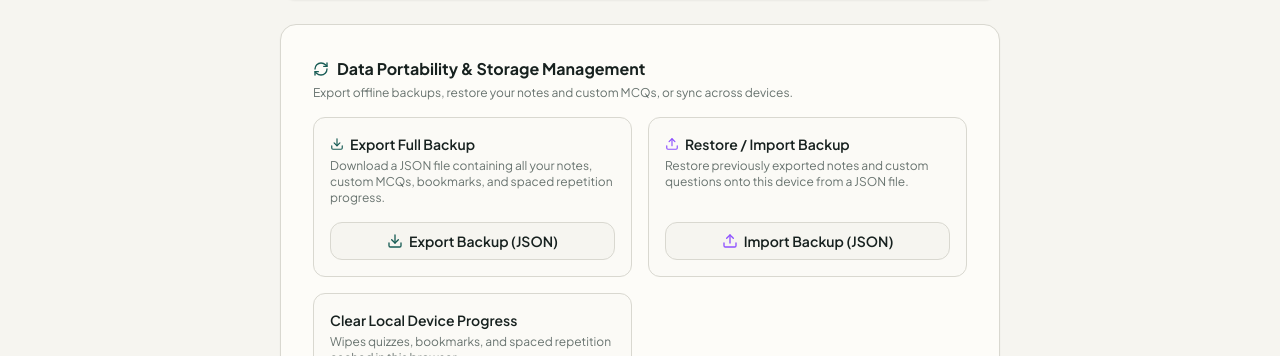
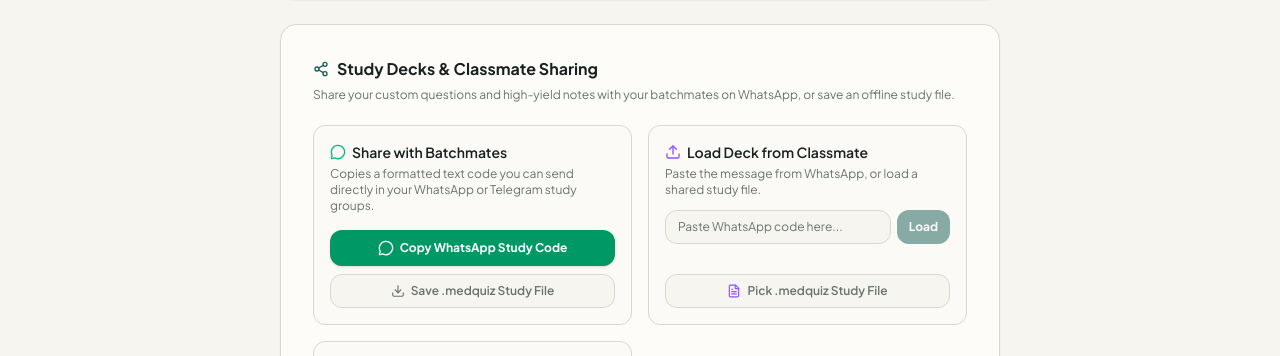
Before and after one commit to LakshyaVerma123kl/Med-Bud, a Next.js app: page /settings in a window 1280 px wide. Shown: the part 596-952 px from the top of the page. Built offline with nearby package versions, Linux system fonts and the light colour scheme; no server answers.

Commit message:
feat: implement custom MCQ creation interface and shareable deck functionality

```diff
--- a/src/app/settings/page.tsx
+++ b/src/app/settings/page.tsx
@@ -19,6 +19,10 @@
   Cloud,
   LogIn,
   Share2,
+  Copy,
+  MessageCircle,
+  Check,
+  FileText,
 } from "lucide-react";
 import { useSync } from "@/hooks/useSync";
 
@@ -37,9 +41,11 @@
   const { fetchRemoteData } = useSync();
   const fileInputRef = useRef<HTMLInputElement>(null);
 
-  const handleExportBackup = () => {
-    try {
-      const backupData = {
+  const [pasteInput, setPasteInput] = useState("");
+  const [isCopied, setIsCopied] = useState(false);
+
+  const getExportPayload = () => {
+    return {
       app: "MedQuiz Pro",
       version: 1,
       exportedAt: new Date().toISOString(),
@@ -52,28 +58,147 @@
         mnemonics: JSON.parse(localStorage.getItem("medquiz_mnemonics") || "{}"),
       },
     };
+  };
 
-      const blob = new Blob([JSON.stringify(backupData, null, 2)], {
+  const handleCopyWhatsAppCode = async () => {
+    try {
+      const payload = getExportPayload();
+      const jsonStr = JSON.stringify(payload);
+      const code = btoa(encodeURIComponent(jsonStr));
+      const questionsCount = payload.data.customQuestions.length;
+      const notesCount = Object.keys(payload.data.notes).length;
+
+      const shareText = `🩺 *MedQuiz Pro Study Deck*\n${questionsCount} custom MCQs • ${notesCount} high-yield notes\n\nTo load this in your app:\n1. Open MedQuiz Pro ➔ Settings\n2. Paste in "Load Study Deck":\n\nMEDQUIZ_${code}`;
+
+      if (navigator.clipboard) {
+        await navigator.clipboard.writeText(shareText);
+      } else {
+        const textarea = document.createElement("textarea");
+        textarea.value = shareText;
+        document.body.appendChild(textarea);
+        textarea.select();
+        document.execCommand("copy");
+        document.body.removeChild(textarea);
+      }
+
+      setIsCopied(true);
+      setTimeout(() => setIsCopied(false), 2500);
+      setMessage({
+        type: "success",
+        text: "Study Code copied! Paste it into your WhatsApp or Telegram study group.",
+      });
+    } catch (e) {
+      console.error(e);
+      setMessage({ type: "error", text: "Could not generate share code." });
+    }
+  };
+
+  const handleDownloadStudyFile = () => {
+    try {
+      const payload = getExportPayload();
+      const blob = new Blob([JSON.stringify(payload, null, 2)], {
         type: "application/json",
       });
       const url = URL.createObjectURL(blob);
       const a = document.createElement("a");
       const dateStr = new Date().toISOString().split("T")[0];
       a.href = url;
-      a.download = `medquiz-backup-${dateStr}.json`;
+      a.download = `MedQuiz-StudyDeck-${dateStr}.medquiz`;
       document.body.appendChild(a);
       a.click();
       document.body.removeChild(a);
       URL.revokeObjectURL(url);
 
-      setMessage({ type: "success", text: "Backup file downloaded successfully!" });
+      setMessage({ type: "success", text: "Study deck file (.medquiz) downloaded!" });
     } catch (e) {
       console.error(e);
-      setMessage({ type: "error", text: "Failed to create backup." });
+      setMessage({ type: "error", text: "Failed to download study file." });
     }
   };
 
-  const handleImportBackup = (e: React.ChangeEvent<HTMLInputElement>) => {
+  const processImportPayload = (parsed: any) => {
+    if (!parsed?.data) {
+      throw new Error("Invalid study deck format");
+    }
+    const { notes, customQuestions, bookmarks, progress, spacedRepetition, mnemonics } = parsed.data;
+
+    let restoredNotes = 0;
+    let restoredQuestions = 0;
+
+    // Smart merge notes
+    if (notes && typeof notes === "object") {
+      const existing = JSON.parse(localStorage.getItem("medquiz_notes") || "{}");
+      const merged = { ...existing, ...notes };
+      localStorage.setItem("medquiz_notes", JSON.stringify(merged));
+      restoredNotes = Object.keys(notes).length;
+    }
+
+    // Smart merge custom questions without duplicates
+    if (Array.isArray(customQuestions)) {
+      const existing: any[] = JSON.parse(localStorage.getItem("medquiz_custom_questions") || "[]");
+      const existingHashes = new Set(existing.map((q) => q.content_hash || q.id));
+      const newQuestions = customQuestions.filter((q) => !existingHashes.has(q.content_hash || q.id));
+      const merged = [...newQuestions, ...existing];
+      localStorage.setItem("medquiz_custom_questions", JSON.stringify(merged));
+      restoredQuestions = customQuestions.length;
+    }
+
+    // Merge bookmarks
+    if (Array.isArray(bookmarks)) {
+      const existing: string[] = JSON.parse(localStorage.getItem("medquiz_bookmarks") || "[]");
+      const merged = Array.from(new Set([...existing, ...bookmarks]));
+      localStorage.setItem("medquiz_bookmarks", JSON.stringify(merged));
+    }
+
+    if (progress && typeof progress === "object") {
+      localStorage.setItem("medquiz_progress", JSON.stringify(progress));
+    }
+    if (spacedRepetition && typeof spacedRepetition === "object") {
+      localStorage.setItem("medquiz_sr_state", JSON.stringify(spacedRepetition));
+    }
+    if (mnemonics && typeof mnemonics === "object") {
+      const existing = JSON.parse(localStorage.getItem("medquiz_mnemonics") || "{}");
+      localStorage.setItem("medquiz_mnemonics", JSON.stringify({ ...existing, ...mnemonics }));
+    }
+
+    return { restoredNotes, restoredQuestions };
+  };
+
+  const handleLoadPastedCode = () => {
+    if (!pasteInput.trim()) return;
+    try {
+      const raw = pasteInput.trim();
+      const match = raw.match(/MEDQUIZ_([A-Za-z0-9+/=]+)/);
+      if (match) {
+        const decoded = decodeURIComponent(atob(match[1]));
+        const parsed = JSON.parse(decoded);
+        const { restoredNotes, restoredQuestions } = processImportPayload(parsed);
+        setMessage({
+          type: "success",
+          text: `Study deck loaded! Merged ${restoredQuestions} custom MCQs & ${restoredNotes} notes.`,
+        });
+        setPasteInput("");
+        return;
+      }
+
+      // Fallback for raw JSON paste
+      const parsed = JSON.parse(raw);
+      const { restoredNotes, restoredQuestions } = processImportPayload(parsed);
+      setMessage({
+        type: "success",
+        text: `Study deck loaded! Merged ${restoredQuestions} custom MCQs & ${restoredNotes} notes.`,
+      });
+      setPasteInput("");
+    } catch (e) {
+      console.error(e);
+      setMessage({
+        type: "error",
+        text: "Could not read that study code. Make sure you copied the whole WhatsApp message.",
+      });
+    }
+  };
+
+  const handleImportFile = (e: React.ChangeEvent<HTMLInputElement>) => {
     const file = e.target.files?.[0];
     if (!file) return;
 
@@ -82,44 +207,17 @@
       try {
         const content = event.target?.result as string;
         const parsed = JSON.parse(content);
-
-        if (!parsed.data) {
-          throw new Error("Invalid backup file format");
-        }
-
-        const { notes, customQuestions, bookmarks, progress, spacedRepetition, mnemonics } = parsed.data;
-
-        let restoredItems = 0;
-        if (notes && typeof notes === "object") {
-          localStorage.setItem("medquiz_notes", JSON.stringify(notes));
-          restoredItems += Object.keys(notes).length;
-        }
-        if (Array.isArray(customQuestions)) {
-          localStorage.setItem("medquiz_custom_questions", JSON.stringify(customQuestions));
-          restoredItems += customQuestions.length;
-        }
-        if (Array.isArray(bookmarks)) {
-          localStorage.setItem("medquiz_bookmarks", JSON.stringify(bookmarks));
-        }
-        if (progress && typeof progress === "object") {
-          localStorage.setItem("medquiz_progress", JSON.stringify(progress));
-        }
-        if (spacedRepetition && typeof spacedRepetition === "object") {
-          localStorage.setItem("medquiz_sr_state", JSON.stringify(spacedRepetition));
-        }
-        if (mnemonics && typeof mnemonics === "object") {
-          localStorage.setItem("medquiz_mnemonics", JSON.stringify(mnemonics));
-        }
+        const { restoredNotes, restoredQuestions } = processImportPayload(parsed);
 
         setMessage({
           type: "success",
-          text: `Backup restored successfully! (${restoredItems} notes & custom items restored)`,
+          text: `Study deck loaded from file! Merged ${restoredQuestions} MCQs & ${restoredNotes} notes.`,
         });
       } catch (err) {
         console.error(err);
         setMessage({
           type: "error",
-          text: "Failed to parse backup file. Please select a valid MedQuiz JSON backup.",
+          text: "Failed to read file. Please select a valid .medquiz study deck.",
         });
       }
     };
@@ -401,63 +499,99 @@
           </div>
         </section>
 
-        {/* Data Management Section */}
+        {/* Study Decks & Classmate Sharing Section */}
         <section className="clean-card rounded-2xl p-6 sm:p-8">
           <h2 className="text-base font-bold text-foreground mb-1 flex items-center gap-2">
-            <RefreshCw className="w-4 h-4 text-primary" />
-            Data Portability & Storage Management
+            <Share2 className="w-4 h-4 text-primary" />
+            Study Decks & Classmate Sharing
           </h2>
-          <p className="text-xs text-muted-foreground mb-4">
-            Export offline backups, restore your notes and custom MCQs, or sync across devices.
+          <p className="text-xs text-muted-foreground mb-5 leading-relaxed">
+            Share your custom questions and high-yield notes with your batchmates on WhatsApp, or save an offline study file.
           </p>
 
-          {/* Hidden file input for JSON import */}
+          {/* Hidden file input for .medquiz or JSON import */}
           <input
             type="file"
             ref={fileInputRef}
-            accept=".json,application/json"
-            onChange={handleImportBackup}
+            accept=".medquiz,.json,application/json"
+            onChange={handleImportFile}
             className="hidden"
           />
 
           <div className="grid sm:grid-cols-2 gap-4">
-            {/* Export Backup Card */}
+            {/* Share Deck Card */}
             <div className="p-4 rounded-xl border border-border bg-muted/20 flex flex-col justify-between">
               <div>
                 <h3 className="font-semibold text-sm mb-1 text-foreground flex items-center gap-1.5">
-                  <Download className="w-3.5 h-3.5 text-primary" />
-                  Export Full Backup
+                  <MessageCircle className="w-4 h-4 text-emerald-500" />
+                  Share with Batchmates
                 </h3>
                 <p className="text-xs text-muted-foreground mb-4">
-                  Download a JSON file containing all your notes, custom MCQs, bookmarks, and spaced repetition progress.
+                  Copies a formatted text code you can send directly in your WhatsApp or Telegram study groups.
                 </p>
               </div>
+              <div className="space-y-2">
                 <button
-                onClick={handleExportBackup}
-                className="w-full bg-background border border-border hover:bg-muted text-sm font-semibold py-2 rounded-xl transition-colors flex items-center justify-center gap-1.5"
+                  onClick={handleCopyWhatsAppCode}
+                  className="w-full bg-emerald-600 hover:bg-emerald-700 text-white text-xs font-bold py-2.5 px-3 rounded-xl transition-all shadow-sm flex items-center justify-center gap-1.5 active:scale-[0.98]"
                 >
-                <Download className="w-4 h-4 text-primary" />
-                Export Backup (JSON)
+                  {isCopied ? (
+                    <>
+                      <Check className="w-4 h-4" />
+                      <span>Copied to Clipboard!</span>
+                    </>
+                  ) : (
+                    <>
+                      <MessageCircle className="w-4 h-4" />
+                      <span>Copy WhatsApp Study Code</span>
+                    </>
+                  )}
+                </button>
+                <button
+                  onClick={handleDownloadStudyFile}
+                  className="w-full bg-background border border-border hover:bg-muted text-xs font-semibold py-2 px-3 rounded-xl transition-colors flex items-center justify-center gap-1.5 text-muted-foreground hover:text-foreground"
+                >
+                  <Download className="w-3.5 h-3.5" />
+                  Save .medquiz Study File
                 </button>
               </div>
+            </div>
 
-            {/* Import Backup Card */}
+            {/* Load Deck Card */}
             <div className="p-4 rounded-xl border border-border bg-muted/20 flex flex-col justify-between">
               <div>
                 <h3 className="font-semibold text-sm mb-1 text-foreground flex items-center gap-1.5">
-                  <Upload className="w-3.5 h-3.5 text-violet-500" />
-                  Restore / Import Backup
+                  <Upload className="w-4 h-4 text-violet-500" />
+                  Load Deck from Classmate
                 </h3>
-                <p className="text-xs text-muted-foreground mb-4">
-                  Restore previously exported notes and custom questions onto this device from a JSON file.
+                <p className="text-xs text-muted-foreground mb-3">
+                  Paste the message from WhatsApp, or load a shared study file.
                 </p>
+
+                <div className="flex gap-1.5 mb-2">
+                  <input
+                    type="text"
+                    value={pasteInput}
+                    onChange={(e) => setPasteInput(e.target.value)}
+                    placeholder="Paste WhatsApp code here..."
+                    className="flex-1 px-3 py-2 text-xs rounded-xl border border-border bg-background text-foreground placeholder:text-muted-foreground focus:outline-none focus:ring-1 focus:ring-primary min-w-0"
+                  />
+                  <button
+                    onClick={handleLoadPastedCode}
+                    disabled={!pasteInput.trim()}
+                    className="px-3 py-2 rounded-xl bg-primary text-white text-xs font-bold shrink-0 disabled:opacity-50 hover:bg-primary/90 transition-colors"
+                  >
+                    Load
+                  </button>
                 </div>
+              </div>
+
               <button
                 onClick={() => fileInputRef.current?.click()}
-                className="w-full bg-background border border-border hover:bg-muted text-sm font-semibold py-2 rounded-xl transition-colors flex items-center justify-center gap-1.5"
+                className="w-full bg-background border border-border hover:bg-muted text-xs font-semibold py-2 px-3 rounded-xl transition-colors flex items-center justify-center gap-1.5 text-muted-foreground hover:text-foreground"
               >
-                <Upload className="w-4 h-4 text-violet-500" />
-                Import Backup (JSON)
+                <FileText className="w-3.5 h-3.5 text-violet-500" />
+                Pick .medquiz Study File
               </button>
             </div>
 
@@ -467,33 +601,33 @@
                 <div>
                   <h3 className="font-semibold text-sm mb-1 text-foreground flex items-center gap-1.5">
                     <Cloud className="w-3.5 h-3.5 text-blue-500" />
-                    Force Cloud Sync
+                    Cloud Sync
                   </h3>
                   <p className="text-xs text-muted-foreground mb-4">Pull latest cloud stats and merge with this device.</p>
                 </div>
                 <button
                   onClick={handleForceSync}
                   disabled={isSaving}
-                  className="w-full bg-background border border-border hover:bg-muted text-sm font-semibold py-2 rounded-xl transition-colors disabled:opacity-50"
+                  className="w-full bg-background border border-border hover:bg-muted text-xs font-semibold py-2 rounded-xl transition-colors disabled:opacity-50"
                 >
                   {isSaving ? "Syncing..." : "Sync Cloud Now"}
                 </button>
               </div>
             )}
 
-            {/* Clear Local Data */}
+            {/* Reset Study Progress */}
             <div className={`p-4 rounded-xl border border-border bg-muted/20 flex flex-col justify-between ${!user ? "" : ""}`}>
               <div>
-                <h3 className="font-semibold text-sm mb-1 text-foreground">Clear Local Device Progress</h3>
+                <h3 className="font-semibold text-sm mb-1 text-foreground">Reset Quiz Progress</h3>
                 <p className="text-xs text-muted-foreground mb-4">
-                  Wipes quizzes, bookmarks, and spaced repetition cached in this browser. {user ? "Your cloud backup remains intact." : ""}
+                  Resets practice scores and spaced repetition timers on this device. Your custom questions & notes remain safe.
                 </p>
               </div>
               <button
                 onClick={handleClearLocal}
-                className="w-full bg-background border border-border hover:bg-rose-500/10 hover:text-rose-600 hover:border-rose-500/30 text-sm font-semibold py-2 rounded-xl transition-colors"
+                className="w-full bg-background border border-border hover:bg-rose-500/10 hover:text-rose-600 hover:border-rose-500/30 text-xs font-semibold py-2 rounded-xl transition-colors"
               >
-                Clear Local Data
+                Reset Progress Only
               </button>
             </div>
           </div>
```
Also changed, not shown: src/app/create/page.tsx (+45 -1 lines). Lines whose indentation alone changed are shown as unchanged.
